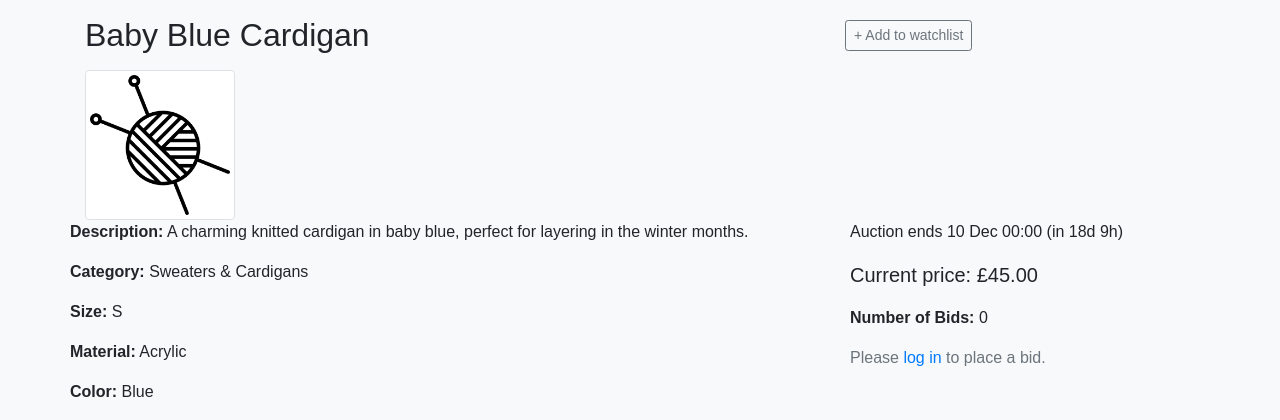
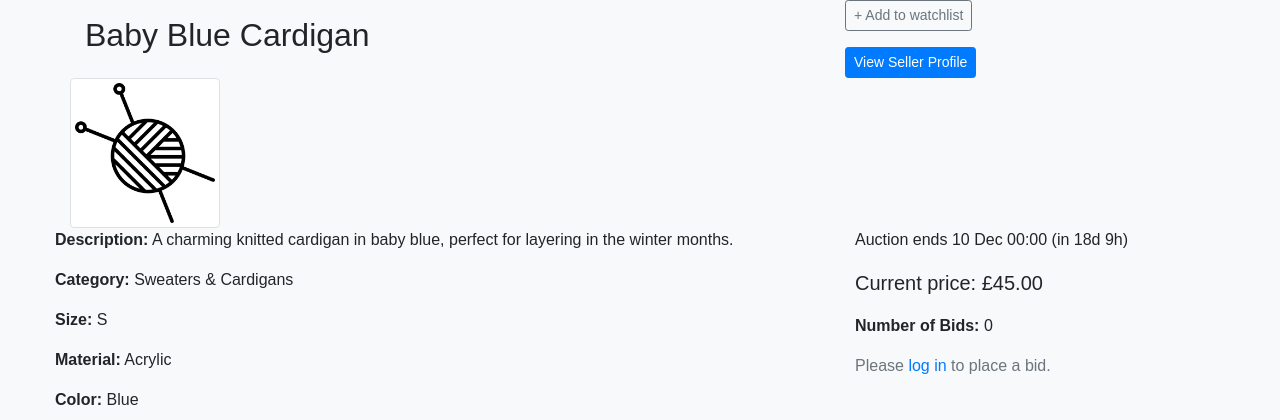
Before and after one commit to patlei/COMP0178-Database-Project, a PHP site: page /listing.php?auction_id=7 in a window 1280 px wide. Shown: the part 142-562 px from the top of the page. Run offline with PHP 8.4, Linux system fonts and the light colour scheme; data comes from the database, SQL or seed files in the repository; data that the repository does not hold is empty.

Commit message:
view sellers profile button in listing

```diff
--- a/base code/listing.php
+++ b/base code/listing.php
@@ -245,6 +245,12 @@
       <button type="button" class="btn btn-danger btn-sm" onclick="removeFromWatchlist()">Remove watch</button>
     </div>
 <?php endif /* Print nothing otherwise */ ?>
+    <!-- Button to View Seller's Profile -->
+    <div class="mt-3">
+      <a href="profile.php?seller_username=<?php echo urlencode($seller_username); ?>"
+         class="btn btn-primary btn-sm">
+        View Seller Profile
+      </a>
   </div>
 </div>
 <div class="row"> <!-- Row for item image and description -->
```
Also changed, not shown: base code/profile.php (+9 -6 lines).
